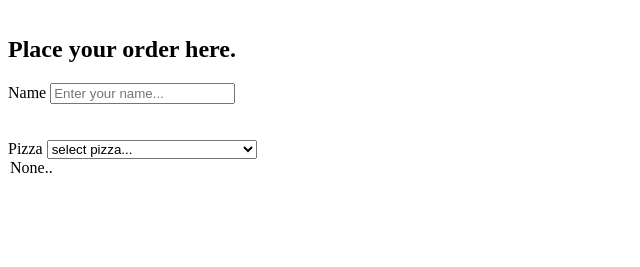
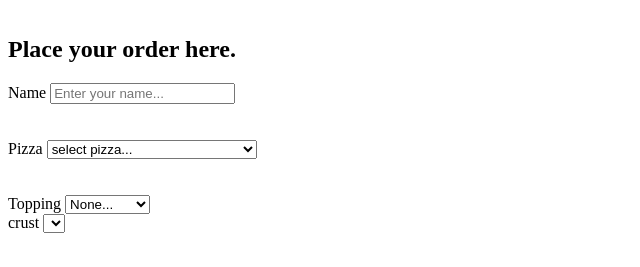
Before and after one commit to sosskanyita/pizza-web-app, a plain HTML site: page index.html in a window 1280 px wide. Shown: the part 149-416 px from the top of the page, without its empty margins (0-640 px from the left). Drawn offline with Linux system fonts and the light colour scheme.

Commit message:
selecting toppings

```diff
--- a/index.html
+++ b/index.html
@@ -64,14 +64,29 @@
                             <option value="15">Maccaron cheese:LARGE</option>
                             <option value="16">HAWAIIN:SMALL</option>
                             <option value="17">HAWAIIN:MEDIUM</option>
-                            <option value="18">HAWAIIN:LARGE</option
+                            <option value="18">HAWAIIN:LARGE</option>
                         </select>
                     </div>
+                    <br>
+                    <br>
                     <div class="form-group">
                         <label for="topping">Topping</label>
-                        <select class="custom-select" id="topping" name="topping"></select>
-                            <option value="0">None..</option>
+                        <select class="custom-select" id="topping" name="topping">
+                            <option value="o">None...</option>
+                            <option value="1">Pepporoni</option>
+                            <option value="2">Mashroom</option>
+                            <option value="3">Chicken</option>
+                            <option value="4">Sausage</option>
+                            <option value="5">Onions</option>
+                            <option value="6">Bacon</option>
+                        </select>
 
+                    </div>
+                    <div class="form-group">
+                        <label for="crust">crust</label>
+                        <select name="crust" id="crust" class="custom-select">
+                            <option value="0"></option>
+                        </select>
                     </div>
                 </form>
             </div>
```
